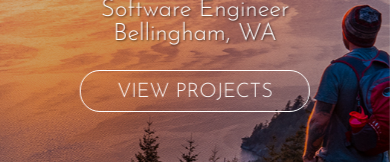
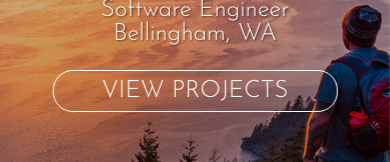
Before and after one commit to dougschallmoser/portfolio, a React (Create React App) app: page / in a window 390 px wide. Shown: the part 449-611 px from the top of the page. Built offline with nearby package versions, Linux system fonts and the light colour scheme; no server answers; a web font is replaced by a local one.

Commit message:
update splash button padding to utilize rem

```diff
--- a/src/components/Splash/Splash.css
+++ b/src/components/Splash/Splash.css
@@ -84,7 +84,7 @@
   position: relative;
   text-shadow: none;
   cursor: pointer;
-  padding: 8px 36px;
+  padding: 0.5rem 3rem;
   border-radius: 20px;
   border: 1.5px solid #fff;
   display: inline-block;
@@ -96,7 +96,7 @@
 }
 
 .splash-button a {
-  font-size: 1.25rem;
+  font-size: 1.5rem;
   background: none;
   text-decoration: none;
   color: #fff;
@@ -153,10 +153,6 @@
     font-size: 1.5rem;
   }
 
-  .splash-button a {
-    width: 8rem;
-  }
-
   #splash {
     background-position: 75%;
     background-attachment: scroll;
```
